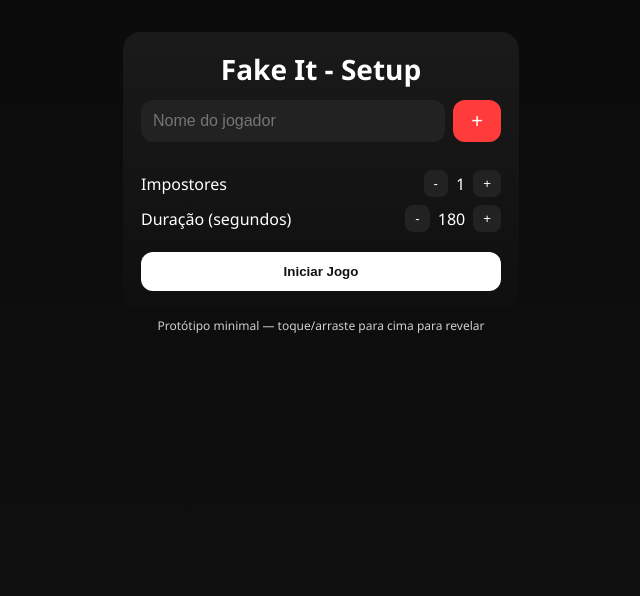
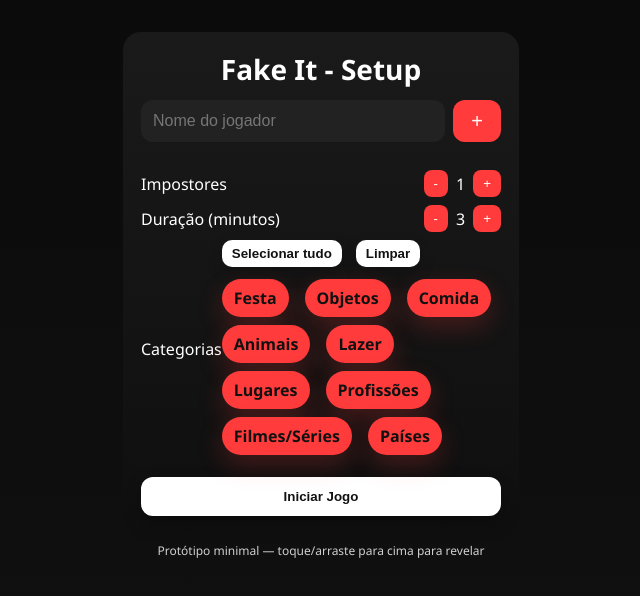
Before and after one commit to C4rloSegundo/jogo-impostor, a plain HTML site: page index.html in a window 1280 px wide. Shown: the whole page, without its empty margins (319-959 px from the left). Drawn offline with Linux system fonts and the light colour scheme.

Commit message:
feat: update

```diff
--- a/app.js
+++ b/app.js
@@ -5,17 +5,8 @@ let secret = {word: '', hint: ''};
 let currentIndex = 0;
 let countdown = null;
 
-// sample words with hint for impostor
-const WORDS = [
-  {word: 'Festa na Praia', hint: 'Sol, areia e música'},
-  {word: 'Esponja', hint: 'Absorve água'},
-  {word: 'Pizza', hint: 'Queijo e molho'},
-  {word: 'Cachorro', hint: 'Melhor amigo do homem'},
-  {word: 'Cinema', hint: 'Sessão à noite'},
-  {word: 'Praia', hint: 'Mar e areia'},
-  {word: 'Praça', hint: 'Espaço público'},
-  {word: 'Elevador', hint: 'Sobe e desce'}
-];
+// palavras importadas de `palavras.js` — fallback para vazio
+const WORDS = window.WORDS || [];
 
 // DOM
 const playerNameInput = document.getElementById('playerName');
@@ -47,8 +38,10 @@ const resetBtn = document.getElementById('resetBtn');
 
 // state
 let impostorCount = 1;
-let durationSeconds = 180;
+let durationMinutes = 3;
 let revealed = false;
+// categories selected by the user (Set of category names)
+let selectedCategories = new Set();
 
 function renderPlayers(){
   playersList.innerHTML = '';
@@ -75,12 +68,19 @@ addPlayerBtn.addEventListener('click', ()=>{
 impPlus.addEventListener('click', ()=>{ impostorCount = Math.min(players.length-1, impostorCount+1); impCountEl.textContent = impostorCount; });
 impMinus.addEventListener('click', ()=>{ impostorCount = Math.max(1, impostorCount-1); impCountEl.textContent = impostorCount; });
 
-durPlus.addEventListener('click', ()=>{ durationSeconds = Math.min(60*60, durationSeconds+30); durationEl.textContent = durationSeconds; });
-durMinus.addEventListener('click', ()=>{ durationSeconds = Math.max(30, durationSeconds-30); durationEl.textContent = durationSeconds; });
+// duration now handled in minutes
+durPlus.addEventListener('click', ()=>{ durationMinutes = Math.min(60, durationMinutes+1); durationEl.textContent = durationMinutes; });
+durMinus.addEventListener('click', ()=>{ durationMinutes = Math.max(1, durationMinutes-1); durationEl.textContent = durationMinutes; });
 
 function pickRandomWord(){
-  const idx = Math.floor(Math.random()*WORDS.length);
-  return WORDS[idx];
+  const pool = WORDS.filter(w => {
+    // if no category selected, include all
+    if(selectedCategories.size === 0) return true;
+    return selectedCategories.has(w.category);
+  });
+  if(pool.length === 0) return null;
+  const idx = Math.floor(Math.random()*pool.length);
+  return pool[idx];
 }
 
 function pickImpostors(){
@@ -101,6 +101,7 @@ startGameBtn.addEventListener('click', ()=>{
   impCountEl.textContent = impostorCount;
   // pick secret and impostors
   secret = pickRandomWord();
+  if(!secret){ alert('Nenhuma palavra disponível nas categorias selecionadas. Selecione mais categorias.'); return; }
   pickImpostors();
   currentIndex = 0;
   // show first player card
@@ -133,7 +134,7 @@ continueBtn.addEventListener('click', ()=>{
   if(currentIndex >= players.length){
     // all players seen -> start timer
     playerView.classList.add('hidden');
-    startTimer(durationSeconds);
+    startTimer(durationMinutes * 60);
     timerView.classList.remove('hidden');
   } else {
     showPlayer(currentIndex);
@@ -341,13 +342,71 @@ function startTimer(seconds){
 function stopTimer(){ clearInterval(countdown); countdown = null; running = false; }
 
 pauseBtn.addEventListener('click', ()=>{ running = !running; pauseBtn.textContent = running? 'Pausar' : 'Retomar'; });
-resetBtn.addEventListener('click', ()=>{ stopTimer(); startTimer(durationSeconds); running = true; pauseBtn.textContent = 'Pausar'; });
+resetBtn.addEventListener('click', ()=>{ stopTimer(); startTimer(durationMinutes * 60); running = true; pauseBtn.textContent = 'Pausar'; });
 
 // init UI defaults
 function init(){
   impCountEl.textContent = impostorCount;
-  durationEl.textContent = durationSeconds;
+  durationEl.textContent = durationMinutes;
   renderPlayers();
+  buildCategoryControls();
 }
 
 init();
+
+// Build category checkboxes dynamically from WORDS
+function buildCategoryControls(){
+  const container = document.getElementById('categories');
+  if(!container) return;
+  container.innerHTML = '';
+  const categories = Array.from(new Set(WORDS.map(w => w.category).filter(Boolean)));
+  if(categories.length === 0){ container.textContent = 'Nenhuma categoria disponível.'; return; }
+
+  // helper to (re)populate selectedCategories - default to all selected
+  categories.forEach(cat => selectedCategories.add(cat));
+
+  // Select all / clear all buttons
+  const actions = document.createElement('div');
+  actions.className = 'categories-actions';
+  actions.style.marginBottom = '6px';
+  const selectAllBtn = document.createElement('button');
+  selectAllBtn.textContent = 'Selecionar tudo';
+  selectAllBtn.addEventListener('click', ()=>{
+    selectedCategories.clear();
+    categories.forEach(c=>selectedCategories.add(c));
+    // check all boxes
+    container.querySelectorAll('input[type=checkbox]').forEach(cb=>cb.checked = true);
+  });
+  const clearBtn = document.createElement('button');
+  clearBtn.textContent = 'Limpar';
+  clearBtn.style.marginLeft = '6px';
+  clearBtn.addEventListener('click', ()=>{
+    selectedCategories.clear();
+    container.querySelectorAll('input[type=checkbox]').forEach(cb=>cb.checked = false);
+  });
+  actions.appendChild(selectAllBtn);
+  actions.appendChild(clearBtn);
+  container.appendChild(actions);
+
+  const list = document.createElement('div');
+  list.className = 'categories-list';
+  categories.forEach(cat => {
+    const id = `cat_${cat.replace(/\s+/g,'_')}`;
+    const label = document.createElement('label');
+    label.style.display = 'inline-block';
+    label.style.marginRight = '8px';
+    const cb = document.createElement('input');
+    cb.type = 'checkbox';
+    cb.id = id;
+    cb.checked = true;
+    cb.addEventListener('change', (e)=>{
+      if(e.target.checked) selectedCategories.add(cat); else selectedCategories.delete(cat);
+    });
+    const span = document.createElement('span');
+    span.textContent = ' ' + cat;
+    label.appendChild(cb);
+    label.appendChild(span);
+    list.appendChild(label);
+  });
+  container.appendChild(list);
+}
--- a/index.html
+++ b/index.html
@@ -27,12 +27,17 @@
         </div>
 
         <div class="config-row">
-          <label>Duração (segundos)</label>
+          <label>Duração (minutos)</label>
           <div class="stepper">
             <button id="durMinus">-</button>
-            <span id="duration">180</span>
+            <span id="duration">3</span>
             <button id="durPlus">+</button>
           </div>
+        </div>
+
+        <div class="config-row">
+          <label>Categorias</label>
+          <div id="categories" class="categories"></div>
         </div>
 
         <button id="startGame" class="primary">Iniciar Jogo</button>
@@ -71,6 +76,7 @@
       <footer class="credits">Protótipo minimal — toque/arraste para cima para revelar</footer>
     </main>
 
+    <script src="palavras.js"></script>
     <script src="app.js"></script>
   </body>
 </html>
--- /dev/null
+++ b/palavras.js
@@ -0,0 +1,143 @@
+// palavras.js — Lista Super-Expandida (Dicas de Uma Palavra)
+// Definimos como propriedade global `window.WORDS` para compatibilidade
+window.WORDS = [
+
+  // --- Categoria: Festa ---
+  {word: 'Festa na Praia', hint: 'Litoral', category: 'Festa'},
+  {word: 'Balada', hint: 'Neon', category: 'Festa'},
+  {word: 'Carnaval', hint: 'Blocos', category: 'Festa'},
+  {word: 'Casamento', hint: 'Aliança', category: 'Festa'},
+  {word: 'Aniversário', hint: 'Velas', category: 'Festa'},
+  {word: 'Formatura', hint: 'Diploma', category: 'Festa'},
+  {word: 'Churrasco', hint: 'Carvão', category: 'Festa'},
+  {word: 'Show', hint: 'Palco', category: 'Festa'},
+  {word: 'Festa Junina', hint: 'Quentão', category: 'Festa'},
+  {word: 'Halloween', hint: 'Sustos', category: 'Festa'},
+  {word: 'Natal', hint: 'Pinheiro', category: 'Festa'},
+  {word: 'Réveillon', hint: 'Branco', category: 'Festa'},
+
+  // --- Categoria: Objetos ---
+  {word: 'Esponja', hint: 'Porosa', category: 'Objetos'},
+  {word: 'Elevador', hint: 'Vertical', category: 'Objetos'},
+  {word: 'Guarda-Chuva', hint: 'Abrigo', category: 'Objetos'},
+  {word: 'Relógio', hint: 'Tempo', category: 'Objetos'},
+  {word: 'Controle Remoto', hint: 'Botões', category: 'Objetos'},
+  {word: 'Semáforo', hint: 'Cores', category: 'Objetos'},
+  {word: 'Escada', hint: 'Degraus', category: 'Objetos'},
+  {word: 'Chave', hint: 'Fechadura', category: 'Objetos'},
+  {word: 'Tesoura', hint: 'Corte', category: 'Objetos'},
+  {word: 'Lâmpada', hint: 'Luz', category: 'Objetos'},
+  {word: 'Cadeira', hint: 'Assento', category: 'Objetos'},
+  {word: 'Garrafa', hint: 'Líquido', category: 'Objetos'},
+  {word: 'Martelo', hint: 'Prego', category: 'Objetos'},
+  {word: 'Óculos', hint: 'Lentes', category: 'Objetos'},
+  {word: 'Bússola', hint: 'Norte', category: 'Objetos'},
+
+  // --- Categoria: Comida ---
+  {word: 'Pizza', hint: 'Fatia', category: 'Comida'},
+  {word: 'Sushi', hint: 'Hashi', category: 'Comida'},
+  {word: 'Café', hint: 'Manhã', category: 'Comida'},
+  {word: 'Pipoca', hint: 'Salto', category: 'Comida'},
+  {word: 'Lasanha', hint: 'Camadas', category: 'Comida'},
+  {word: 'Chocolate', hint: 'Cacau', category: 'Comida'},
+  {word: 'Hambúrguer', hint: 'Chapa', category: 'Comida'},
+  {word: 'Pão', hint: 'Farinha', category: 'Comida'},
+  {word: 'Sopa', hint: 'Colher', category: 'Comida'},
+  {word: 'Macarrão', hint: 'Molho', category: 'Comida'},
+  {word: 'Sorvete', hint: 'Gelado', category: 'Comida'},
+  {word: 'Feijoada', hint: 'Quarta-feira', category: 'Comida'},
+  {word: 'Queijo', hint: 'Rato', category: 'Comida'},
+  {word: 'Salada', hint: 'Verde', category: 'Comida'},
+  {word: 'Ovo', hint: 'Gema', category: 'Comida'},
+
+  // --- Categoria: Animais ---
+  {word: 'Cachorro', hint: 'Lealdade', category: 'Animais'},
+  {word: 'Gato', hint: 'Independente', category: 'Animais'},
+  {word: 'Coruja', hint: 'Noite', category: 'Animais'},
+  {word: 'Camelo', hint: 'Deserto', category: 'Animais'},
+  {word: 'Tubarão', hint: 'Barbatana', category: 'Animais'},
+  {word: 'Pinguim', hint: 'Gelo', category: 'Animais'},
+  {word: 'Polvo', hint: 'Tinta', category: 'Animais'},
+  {word: 'Leão', hint: 'Juba', category: 'Animais'},
+  {word: 'Elefante', hint: 'Memória', category: 'Animais'},
+  {word: 'Macaco', hint: 'Cipó', category: 'Animais'},
+  {word: 'Cavalo', hint: 'Galope', category: 'Animais'},
+  {word: 'Cobra', hint: 'Peçonha', category: 'Animais'},
+  {word: 'Borboleta', hint: 'Metamorfose', category: 'Animais'},
+  {word: 'Abelha', hint: 'Mel', category: 'Animais'},
+  {word: 'Sapo', hint: 'Lagoa', category: 'Animais'},
+
+  // --- Categoria: Lazer ---
+  {word: 'Cinema', hint: 'Tela', category: 'Lazer'},
+  {word: 'Praia', hint: 'Ondas', category: 'Lazer'},
+  {word: 'Videogame', hint: 'Controle', category: 'Lazer'},
+  {word: 'Livro', hint: 'Páginas', category: 'Lazer'},
+  {word: 'Acampar', hint: 'Barraca', category: 'Lazer'},
+  {word: 'Pescaria', hint: 'Isca', category: 'Lazer'},
+  {word: 'Dança', hint: 'Ritmo', category: 'Lazer'},
+  {word: 'Teatro', hint: 'Atos', category: 'Lazer'},
+  {word: 'Viagem', hint: 'Malas', category: 'Lazer'},
+  {word: 'Parque', hint: 'Balanço', category: 'Lazer'},
+  {word: 'Esporte', hint: 'Competição', category: 'Lazer'},
+  {word: 'Piscina', hint: 'Cloro', category: 'Lazer'},
+
+  // --- Categoria: Lugares ---
+  {word: 'Praça', hint: 'Banco', category: 'Lugares'},
+  {word: 'Hospital', hint: 'Cura', category: 'Lugares'},
+  {word: 'Aeroporto', hint: 'Voo', category: 'Lugares'},
+  {word: 'Biblioteca', hint: 'Silêncio', category: 'Lugares'},
+  {word: 'Museu', hint: 'Passado', category: 'Lugares'},
+  {word: 'Deserto', hint: 'Areia', category: 'Lugares'},
+  {word: 'Escola', hint: 'Aula', category: 'Lugares'},
+  {word: 'Restaurante', hint: 'Menu', category: 'Lugares'},
+  {word: 'Igreja', hint: 'Fé', category: 'Lugares'},
+  {word: 'Supermercado', hint: 'Carrinho', category: 'Lugares'},
+  {word: 'Montanha', hint: 'Cume', category: 'Lugares'},
+  {word: 'Floresta', hint: 'Árvores', category: 'Lugares'},
+  {word: 'Ponte', hint: 'Travessia', category: 'Lugares'},
+
+  // --- Categoria: Profissões (antes Celebridades) ---
+  {word: 'Futebolista', hint: 'Chuteira', category: 'Profissões'},
+  {word: 'Cantor', hint: 'Microfone', category: 'Profissões'},
+  {word: 'Ator', hint: 'Papel', category: 'Profissões'},
+  {word: 'Bombeiro', hint: 'Fogo', category: 'Profissões'},
+  {word: 'Professor', hint: 'Lousa', category: 'Profissões'},
+  {word: 'Médico', hint: 'Bisturi', category: 'Profissões'},
+  {word: 'Astronauta', hint: 'Espaço', category: 'Profissões'},
+  {word: 'Policial', hint: 'Algemas', category: 'Profissões'},
+  {word: 'Advogado', hint: 'Lei', category: 'Profissões'},
+  {word: 'Engenheiro', hint: 'Planta', category: 'Profissões'},
+  {word: 'Jornalista', hint: 'Notícia', category: 'Profissões'},
+  {word: 'Cozinheiro', hint: 'Panela', category: 'Profissões'},
+
+  // --- Categoria: Filmes/Séries ---
+  {word: 'Harry Potter', hint: 'Cicatriz', category: 'Filmes/Séries'},
+  {word: 'Darth Vader', hint: 'Respiração', category: 'Filmes/Séries'},
+  {word: 'Coringa', hint: 'Riso', category: 'Filmes/Séries'},
+  {word: 'Matrix', hint: 'Pílula', category: 'Filmes/Séries'},
+  {word: 'Titanic', hint: 'Iceberg', category: 'Filmes/Séries'},
+  {word: 'O Rei Leão', hint: 'Savana', category: 'Filmes/Séries'},
+  {word: 'Star Wars', hint: 'Força', category: 'Filmes/Séries'},
+  {word: 'Vingadores', hint: 'Heróis', category: 'Filmes/Séries'},
+  {word: 'De Volta Para o Futuro', hint: 'Tempo', category: 'Filmes/Séries'},
+  {word: 'Jurassic Park', hint: 'Dinossauro', category: 'Filmes/Séries'},
+  {word: 'Homem-Aranha', hint: 'Teia', category: 'Filmes/Séries'},
+  {word: 'Stranger Things', hint: 'Invertido', category: 'Filmes/Séries'},
+  {word: 'La Casa de Papel', hint: 'Máscara', category: 'Filmes/Séries'},
+
+  // --- Categoria: Países ---
+  {word: 'Brasil', hint: 'Samba', category: 'Países'},
+  {word: 'Japão', hint: 'Nascente', category: 'Países'},
+  {word: 'Egito', hint: 'Pirâmide', category: 'Países'},
+  {word: 'Itália', hint: 'Bota', category: 'Países'},
+  {word: 'Estados Unidos', hint: 'Hollywood', category: 'Países'},
+  {word: 'França', hint: 'Torre', category: 'Países'},
+  {word: 'China', hint: 'Muralha', category: 'Países'},
+  {word: 'Rússia', hint: 'Frio', category: 'Países'},
+  {word: 'Austrália', hint: 'Canguru', category: 'Países'},
+  //{word:Não, eu não sei. 'México', hint: 'Taco', category: 'Países'},
+  {word: 'Índia', hint: 'Bollywood', category: 'Países'},
+  {word: 'Argentina', hint: 'Tango', category: 'Países'},
+  {word: 'Canadá', hint: 'Bordo', category: 'Países'},
+  {word: 'Grécia', hint: 'Deuses', category: 'Países'}
+];
--- a/style.css
+++ b/style.css
@@ -17,11 +17,12 @@ button{cursor:pointer}
 #addPlayer{width:48px;border-radius:12px;background:var(--accent);color:var(--white);border:none;font-size:20px}
 .players-list{list-style:none;padding:0;margin:12px 0 16px;max-height:160px;overflow:auto}
 .players-list li{background:var(--card);padding:10px 12px;border-radius:999px;margin-bottom:8px;display:flex;justify-content:space-between;align-items:center}
-.players-list li .remove{background:#333;padding:6px 8px;border-radius:8px;border:none;color:var(--muted)}
+.players-list li{background:linear-gradient(180deg,#141416,#0f0f10);padding:10px 12px;border-radius:12px;margin-bottom:8px;display:flex;justify-content:space-between;align-items:center;box-shadow:0 6px 14px rgba(255,59,59,0.10)}
+.players-list li .remove{background:rgba(255,59,59,0.08);padding:6px 8px;border-radius:8px;border:none;color:var(--white)}
 .config-row{display:flex;justify-content:space-between;align-items:center;margin:8px 0}
 .stepper{display:flex;align-items:center;gap:8px}
-.stepper button{background:#222;color:var(--white);border:none;padding:6px 10px;border-radius:8px}
-.primary{background:var(--white);color:#111;border:none;padding:12px;border-radius:12px;font-weight:700;margin-top:12px;width:100%}
+.stepper button{background:var(--accent);color:var(--white);border:none;padding:6px 10px;border-radius:8px}
+.primary{background:var(--white);color:#111;border:none;padding:12px;border-radius:12px;font-weight:800;margin-top:12px;width:100%;box-shadow:0 8px 18px rgba(2,2,2,0.28)}
 
 .card{height:520px;border-radius:20px;background:linear-gradient(180deg,#111,#0d0d0d);position:relative;overflow:hidden;display:flex;flex-direction:column}
 .card-header{display:flex;justify-content:flex-end;padding:12px}
@@ -35,12 +36,29 @@ button{cursor:pointer}
 .secret-word{font-size:26px;font-weight:800;margin-top:8px}
 .impostor-hint{color:var(--muted);margin-top:6px}
 
+/* Categories UI */
+#categories{display:flex;flex-direction:column;gap:8px}
+#categories .categories-actions{display:flex;gap:8px}
+#categories .categories-actions button{background:var(--white);border:none;color:#111;padding:6px 10px;border-radius:10px;font-weight:700;cursor:pointer;box-shadow:0 6px 16px rgba(2,2,2,0.16)}
+#categories .categories-actions button:hover{filter:brightness(.98)}
+#categories > div:nth-of-type(2){display:flex;flex-wrap:wrap;gap:8px}
+#categories label{display:inline-flex;align-items:center;cursor:pointer}
+#categories input[type=checkbox]{position:absolute;left:-9999px}
+#categories label span{display:inline-block;padding:8px 12px;border-radius:999px;background:rgba(255,59,59,0.12);color:var(--white);font-weight:600;border:1px solid rgba(255,59,59,0.10);transition:all .18s}
+#categories input[type=checkbox]:checked + span{background:var(--accent);color:#111;box-shadow:0 10px 26px rgba(255,59,59,0.22);transform:translateY(-2px);border:none}
+
+/* smaller responsive tweaks */
+@media (max-width:420px){
+  .primary{padding:10px;font-size:16px}
+  .card{height:480px}
+}
+
 .timer{font-size:72px;text-align:center;margin:12px 0}
 .timer-controls{display:flex;gap:8px;justify-content:center}
 .credits{text-align:center;color:var(--muted);font-size:12px;margin-top:8px}
 
 /* visual affordance arrow */
-.card::after{content:'⬆';position:absolute;left:50%;transform:translateX(-50%);bottom:120px;font-size:20px;opacity:0.15}
+.card::after{content:'⬆';position:absolute;left:50%;transform:translateX(-50%);bottom:120px;font-size:20px;color:var(--accent);opacity:0.25}
 
 @media (max-width:420px){.container{margin:8px}}
 /* touch / select */
```
